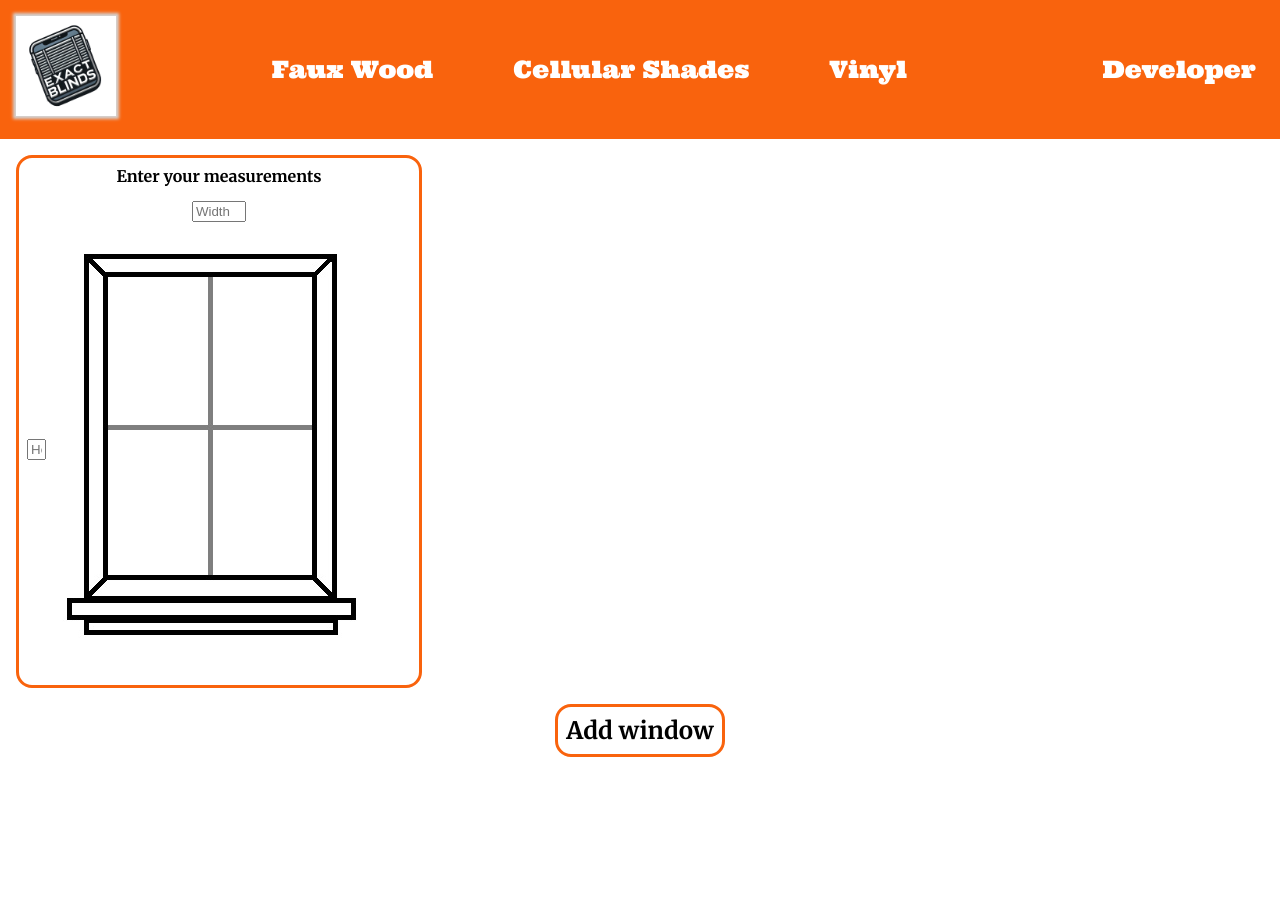
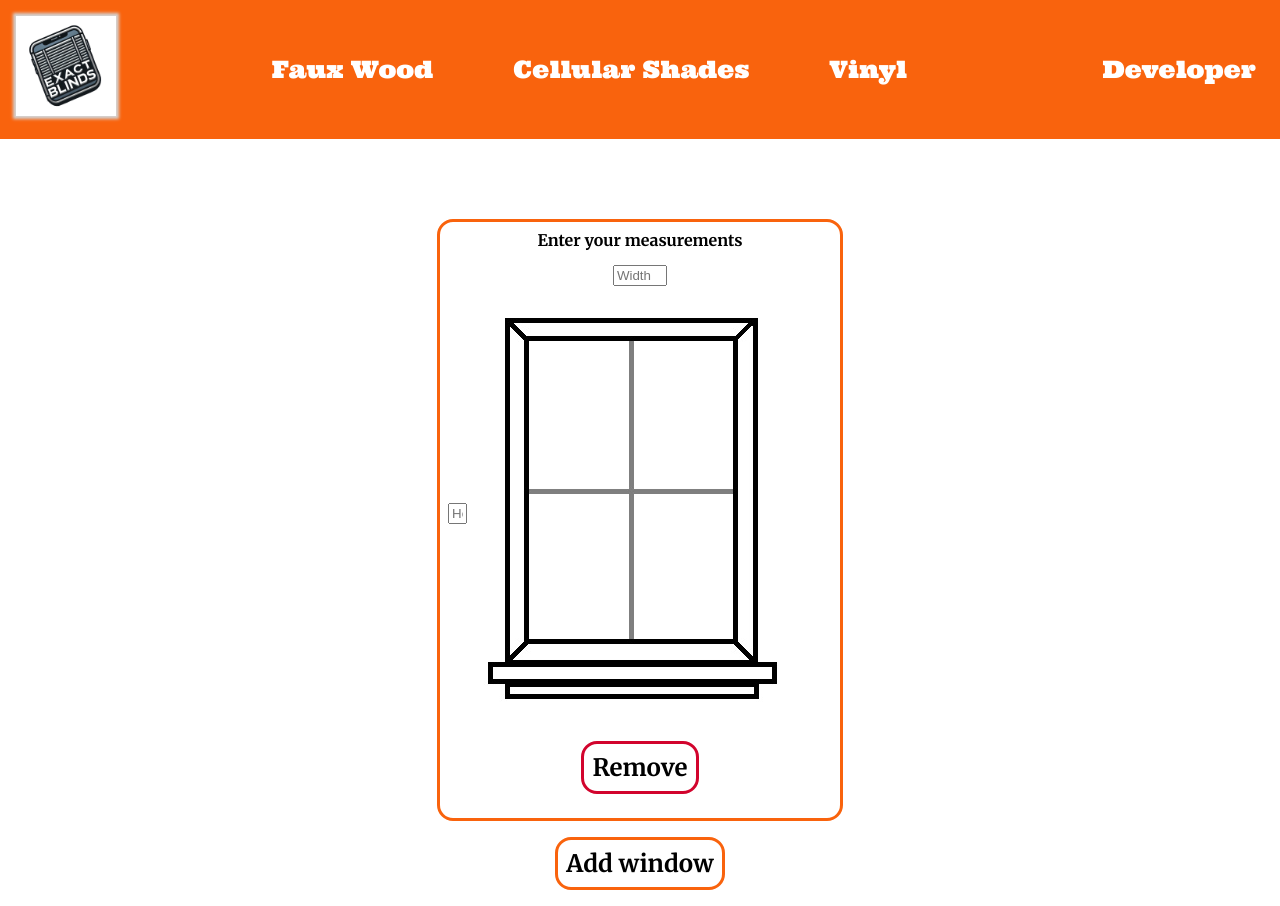
Before and after one commit to Anthony-Ghilardi/ExactBlinds, a React (Create React App) app: page /designer in a window 1280 px wide. Both pictures are taken after a click on the button "Add window". Before the commit the page ends 800 px from the top, so only its background shows below. Built offline with nearby package versions, Linux system fonts and the light colour scheme.

Commit message:
Added create and delete functionality to design page

```diff
--- a/package.json
+++ b/package.json
@@ -10,6 +10,7 @@
     "react-dom": "^18.3.1",
     "react-scripts": "5.0.1",
     "react-toastify": "^11.0.2",
+    "uuid": "^11.1.0",
     "web-vitals": "^2.1.4"
   },
   "scripts": {
--- a/src/components/BlindCard/BlindCard.jsx
+++ b/src/components/BlindCard/BlindCard.jsx
@@ -2,7 +2,7 @@ import React, { useState } from "react";
 import "./blind-card.css";
 import BlindCardWindow from "../../images/BlindCardWindow.jpg";
 
-export default function BlindCard() {
+export default function BlindCard({id, removeCard}) {
   const [widthValue, setWidthValue] = useState("");
   const [heightValue, setHeightValue] = useState("");
 
@@ -50,6 +50,9 @@ export default function BlindCard() {
           alt="Window for size reference"
         />
       </div>
+      <div className="card-remove-btn-container">
+        <button className="card-remove-btn" onClick={() => removeCard(id)} type="button">Remove</button>
+      </div>
     </div>
   );
 }
--- a/src/components/BlindCard/blind-card.css
+++ b/src/components/BlindCard/blind-card.css
@@ -47,3 +47,28 @@
 .blind-card-image {
     padding-right: 30px;
 }
+
+.card-remove-btn-container {
+    display: flex;
+    justify-content: center;
+    align-items: center;
+    margin: 0 auto;
+    padding-bottom: 1rem;
+}
+
+.card-remove-btn {
+    padding: 0.5rem;
+    border: solid #D2042D;
+    border-radius: 1rem;
+    font-weight: bold;
+    font-size: 1.5rem;
+    font-family: "Merriweather", serif;
+    font-weight: 700;
+    font-style: normal;
+    transition: background-color 0.2s ease;
+    cursor: pointer;
+}
+
+.card-remove-btn:hover {
+    background-color: #D2042D;
+}
--- a/src/components/Designer/Designer.jsx
+++ b/src/components/Designer/Designer.jsx
@@ -1,20 +1,39 @@
-import React from "react";
+import { v4 as uuidv4 } from "uuid";
+import React, { useState } from "react";
 import Navbar from "../Navbar/Navbar";
 import BlindCard from "../BlindCard/BlindCard";
 import "./designer.css";
 
 export default function Designer() {
+  const [blindArray, setBlindArray] = useState([]);
+
+  function createCard() {
+    const newCard = { id: uuidv4(), height: "", width: "" };
+    console.log("Created card with ID:", newCard.id);
+    setBlindArray([...blindArray, newCard]);
+  }
+
+  function removeCard(id) {
+    setBlindArray(blindArray.filter((a) => a.id !== id));
+  }
 
   return (
     <div>
       <Navbar />
-      <BlindCard />
-      <div>
-        <button className="create-card-button">
+      <div className="card-container">
+        {blindArray.map((blindArray) => (
+          <BlindCard
+            key={blindArray.id}
+            id={blindArray.id}
+            removeCard={removeCard}
+          />
+        ))}
+      </div>
+      <div className="create-card-btn-container">
+        <button onClick={createCard} className="create-card-button">
           Add window
         </button>
       </div>
-      <div className="card-container"></div>
     </div>
   );
 }
--- a/src/components/Designer/designer.css
+++ b/src/components/Designer/designer.css
@@ -1,3 +1,7 @@
+.create-card-btn-container {
+  margin-bottom: 1rem;
+}
+
 .create-card-button {
   display: flex;
   justify-content: center;
@@ -19,3 +23,13 @@
   box-shadow: 0 0 3px 3px #808080;
   transform: scale(1.02);
 }
+
+.card-container {
+  display: flex;
+  flex-wrap: wrap;
+  flex-direction: row;
+  justify-content: center;
+  align-items: center;
+  margin: 0 auto;
+  margin-top: 4rem;
+}
```
Also changed, not shown: 1 other file (tests, documents, lock files or other folders).
